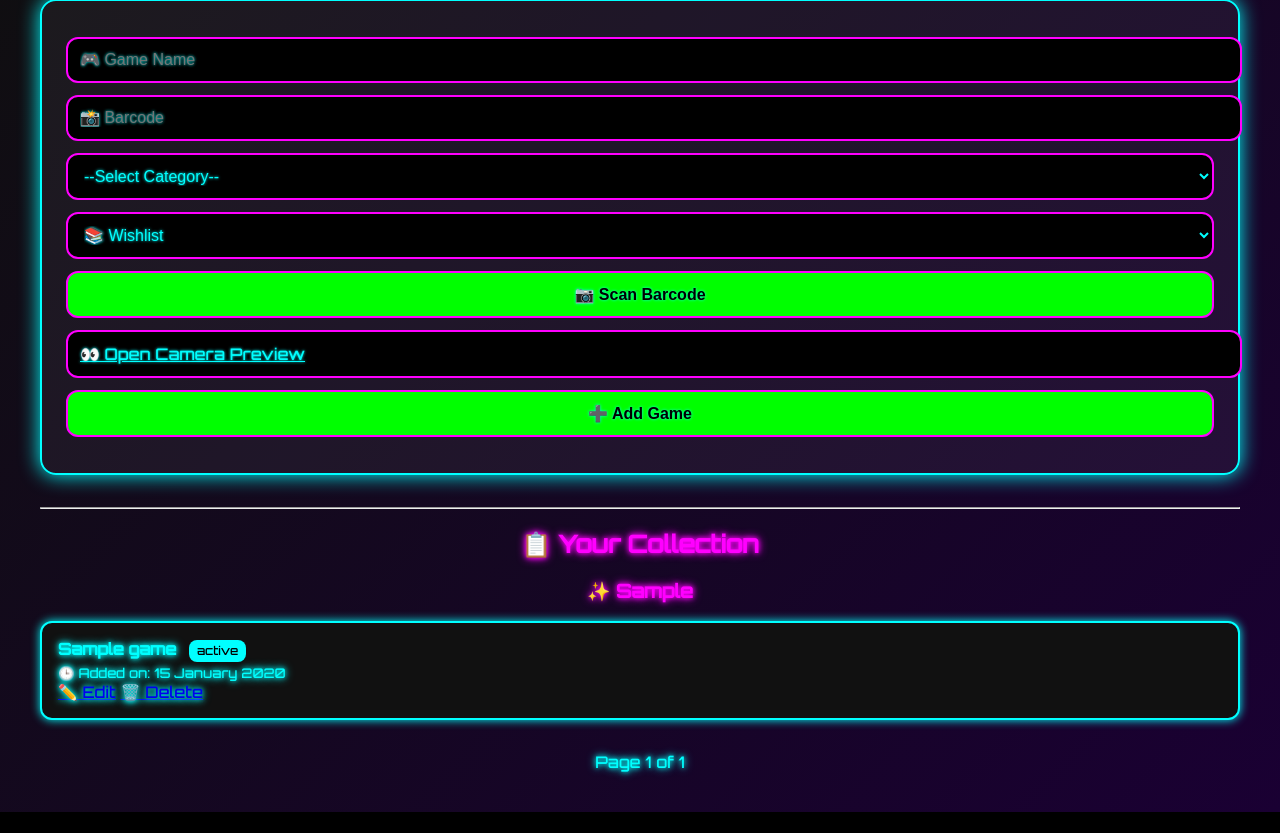
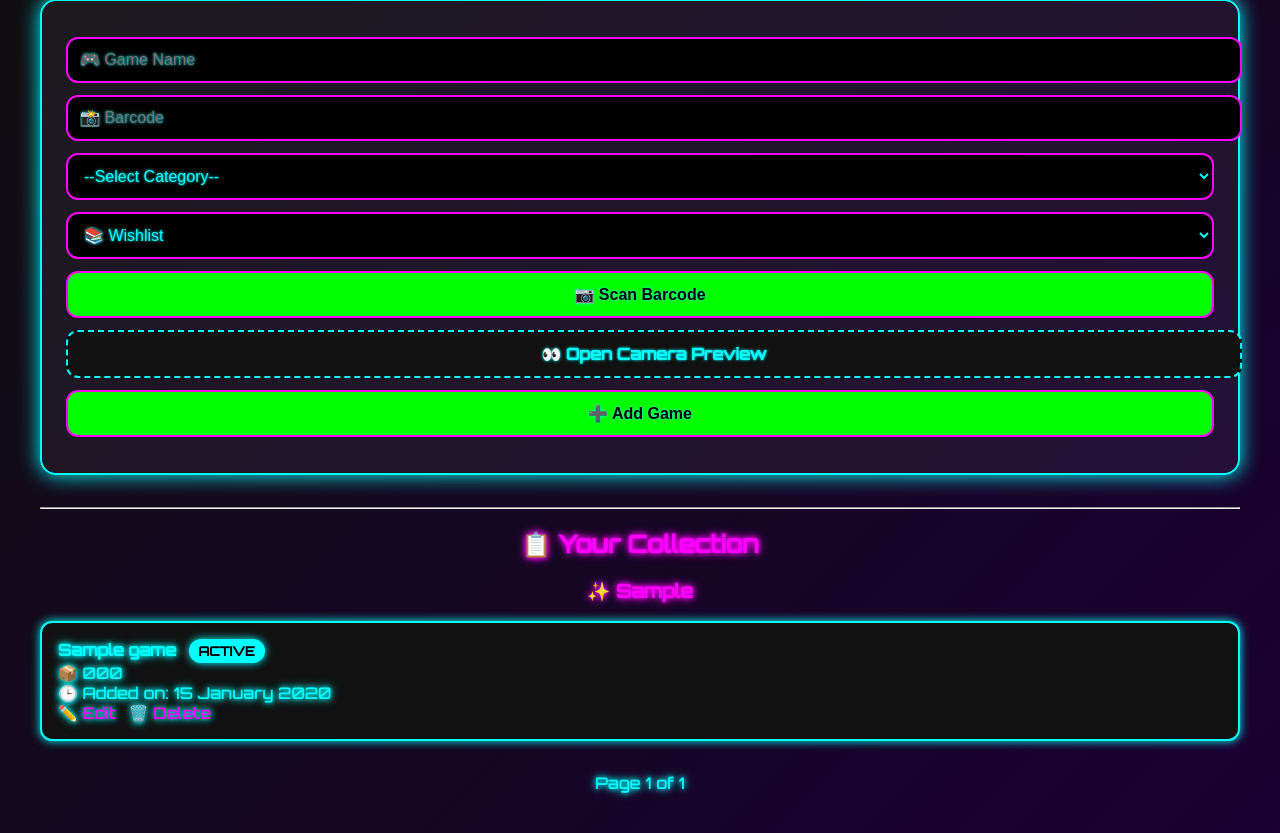
Before and after one commit to mistera101/game-library-app, a FastAPI app: page / in a window 1280 px wide. Shown: the part 124-957 px from the top of the page. Before the commit the page ends 936 px from the top, so only its background shows below. Run offline with FastAPI, Linux system fonts and the light colour scheme; tables that the repository leaves empty hold one stand-in row (values such as "Sample post").

Commit message:
💡 Neon arcade theme and UI improvements

```diff
--- a/templates/index.html
+++ b/templates/index.html
@@ -21,13 +21,14 @@
       text-shadow: 0 0 5px #f0f, 0 0 10px #f0f;
     }
 
-    form {
+    form, .search-box {
       background: rgba(255, 255, 255, 0.05);
       border: 2px solid #0ff;
       border-radius: 16px;
       padding: 1.5rem;
       margin-bottom: 2rem;
       box-shadow: 0 0 20px #0ff;
+      animation: pulse 3s infinite ease-in-out;
     }
 
     input, select, button, a.camera-link {
@@ -60,19 +61,43 @@
       background: #ff0;
     }
 
-    .badge {
-      display: inline-block;
-      padding: 0.2rem 0.5rem;
-      background: #0ff;
-      color: #000;
-      border-radius: 8px;
-      font-size: 0.75rem;
-      margin-left: 0.5rem;
-      text-shadow: none;
+    a.camera-link {
+      text-align: center;
+      background: #111;
+      color: #0ff;
+      border: 2px dashed #0ff;
+      text-decoration: none;
+      font-weight: bold;
+    }
+
+    a.camera-link:hover {
+      background: #222;
+    }
+
+    #scanner-container {
+      margin-top: 1rem;
+      border: 2px solid #0ff;
+      border-radius: 12px;
+      padding: 1rem;
+      background: #000;
+      box-shadow: 0 0 15px #0ff;
+    }
+
+    #reader {
+      border-radius: 12px;
+      width: 100%;
+      max-width: 100%;
+      border: 2px solid #f0f;
+    }
+
+    #scan-status {
+      color: #0ff;
+      text-align: center;
+      margin-top: 0.75rem;
     }
 
     ul {
-      list-style: none;
+      list-style-type: none;
       padding: 0;
     }
 
@@ -83,6 +108,54 @@
       padding: 1rem;
       border-radius: 12px;
       box-shadow: 0 0 10px #0ff;
+    }
+
+    li a {
+      color: #f0f;
+      margin-right: 0.5rem;
+      text-decoration: none;
+    }
+
+    li a:hover {
+      text-decoration: underline;
+    }
+
+    .badge {
+      display: inline-block;
+      margin-left: 0.5rem;
+      padding: 0.25rem 0.6rem;
+      font-size: 0.8rem;
+      border-radius: 999px;
+      font-weight: bold;
+      text-transform: uppercase;
+      background: #0ff;
+      color: #000;
+      box-shadow: 0 0 8px #0ff;
+    }
+
+    .toast {
+      visibility: hidden;
+      min-width: 250px;
+      background: #0f0;
+      color: #000;
+      text-align: center;
+      border-radius: 12px;
+      padding: 1rem;
+      position: fixed;
+      top: 20px;
+      left: 50%;
+      transform: translateX(-50%);
+      z-index: 9999;
+      font-weight: bold;
+      box-shadow: 0 0 20px #0f0;
+      opacity: 0;
+      transition: opacity 0.5s, top 0.5s;
+    }
+
+    .toast.show {
+      visibility: visible;
+      opacity: 1;
+      top: 60px;
     }
 
     .pagination {
@@ -198,10 +230,9 @@
       {% for game in games %}
         <li>
           <strong>{{ game.name }}</strong>
-            <span class="badge">{{ game.status }}</span>
-            <br>
-            <small>🕒 Added on: {{ game.date_added.strftime('%d %B %Y') }}</small>
-            <br>
+          <span class="badge">{{ game.status }}</span><br>
+          📦 {{ game.barcode }}<br>
+          🕒 Added on: {{ game.date_added.strftime('%d %B %Y') }}<br>
           <a href="/edit/{{ game.id }}">✏️ Edit</a>
           <a href="/delete/{{ game.id }}" onclick="return confirm('Delete this game?');">🗑️ Delete</a>
         </li>
@@ -223,18 +255,26 @@
   <p>No games in your library yet.</p>
 {% endif %}
 
-  <!-- Load Scanner Scripts -->
+<!-- Scripts -->
 <script src="https://unpkg.com/html5-qrcode"></script>
 <script src="/static/scanner.js"></script>
+
 <script>
 window.onload = function() {
   const params = new URLSearchParams(window.location.search);
   if (params.get('success')) {
+    showToast();
+  }
+};
+
+function showToast() {
   const toast = document.getElementById("toast");
   toast.classList.add("show");
-        setTimeout(() => { toast.classList.remove("show"); }, 3000);
+  setTimeout(() => {
+    toast.classList.remove("show");
+  }, 3000);
 }
-    };
 </script>
+
 </body>
 </html>
```
Also changed, not shown: other parts of templates/index.html (+19 -59 lines). Lines whose indentation alone changed are shown as unchanged.
